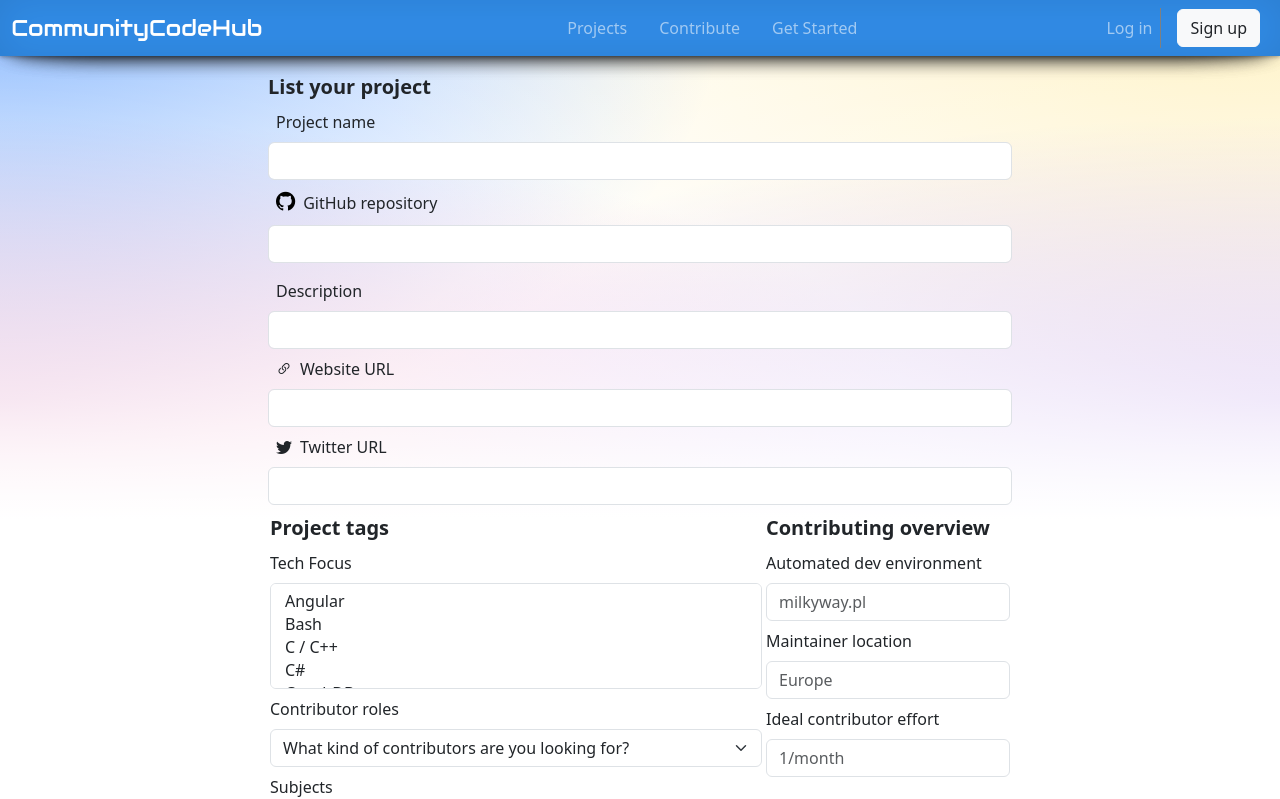
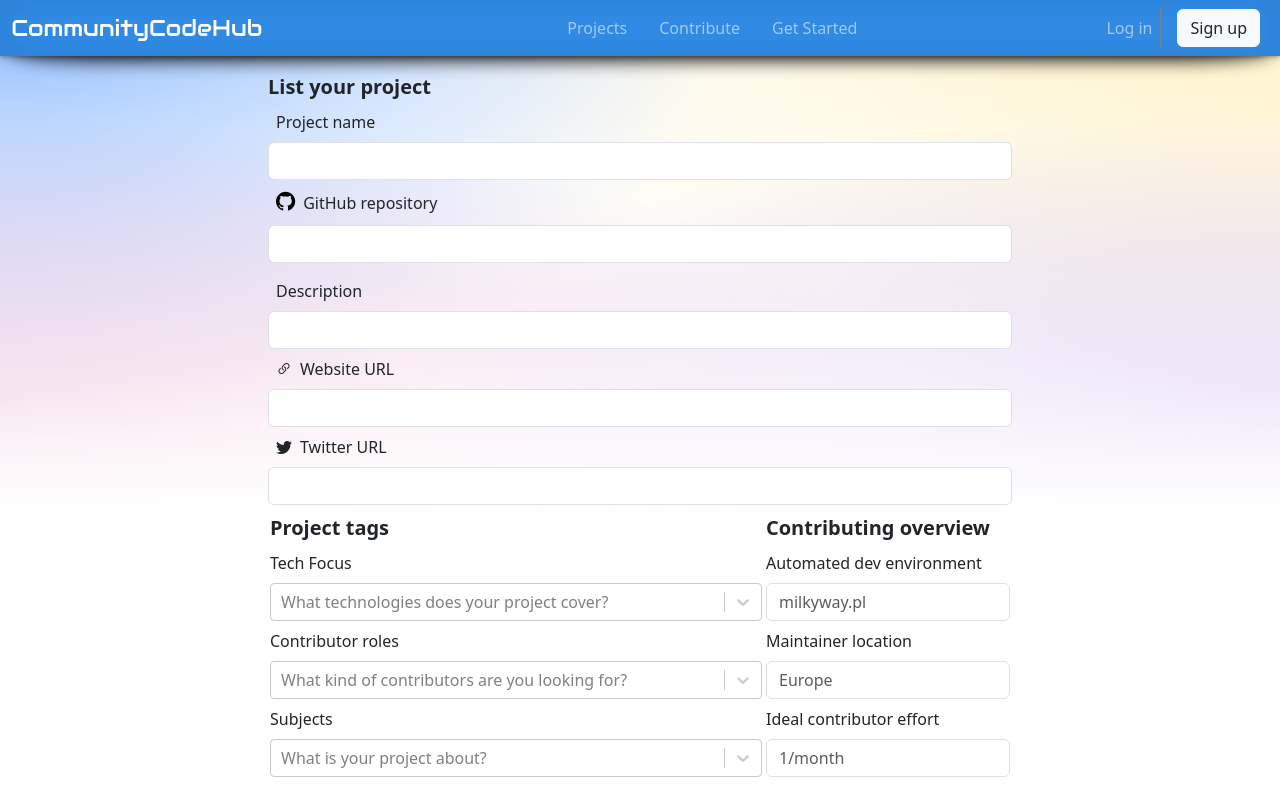
Before and after one commit to DeVinczi/NasaHacka1on-NET7, a React (Create React App) app in the folder NasaHacka1on/ClientApp/: page /add-project in a window 1280 px wide. Shown: the top 799 px of the page. Built offline with nearby package versions, Linux system fonts and the light colour scheme.

Commit message:
dorzuć multiselecty w formularzu add project zrobiono czesciowo walidacje

```diff
--- a/NasaHacka1on/ClientApp/package.json
+++ b/NasaHacka1on/ClientApp/package.json
@@ -12,6 +12,7 @@
     "react-dom": "^18.2.0",
     "react-router-dom": "^6.16.0",
     "react-scripts": "^5.0.1",
+    "react-select": "^5.7.7",
     "rimraf": "^5.0.0"
   },
   "devDependencies": {
--- a/NasaHacka1on/ClientApp/src/pages/add-project/AddProject.jsx
+++ b/NasaHacka1on/ClientApp/src/pages/add-project/AddProject.jsx
@@ -1,20 +1,31 @@
 import { useNavigate } from "react-router-dom";
 import useInput from "../../hooks/use-input";
-import { isEmail, isNotEmpty } from "../../utils/validators";
-import authService from "../../services/auth.service";
+import { isNotEmpty } from "../../utils/validators";
+import Select from "react-select";
+import { useState } from "react";
 
 const AddProject = () => {
   const navigate = useNavigate();
 
-  //email input
+  //project name input
   const {
-    value: email,
-    isValid: isEmailValid,
-    hasError: hasEmailError,
-    handleValueChange: handleEmailChange,
-    handleInputBlur: handleEmailBlur,
-    reset: resetEmailInput,
-  } = useInput(isEmail);
+    value: projectName,
+    isValid: isProjectNameValid,
+    hasError: hasProjectNameError,
+    handleValueChange: handleProjectNameChange,
+    handleInputBlur: handleProjectNameBlur,
+    reset: resetProjectNameInput,
+  } = useInput(isNotEmpty);
+
+  //description input
+  const {
+    value: description,
+    isValid: isDescriptionValid,
+    hasError: hasDescriptionError,
+    handleValueChange: handleDescriptionChange,
+    handleInputBlur: handleDescriptionBlur,
+    reset: resetDescriptionInput,
+  } = useInput(isNotEmpty);
 
   //password input
   const {
@@ -29,7 +40,7 @@ const AddProject = () => {
   //form validation
   let isFormValid = false;
 
-  if (isEmailValid && isPasswordValid) {
+  if (isProjectNameValid && isDescriptionValid && isPasswordValid) {
     isFormValid = true;
   }
 
@@ -39,22 +50,23 @@ const AddProject = () => {
     navigate("/sign-up");
   };
 
-  const handleLogin = (event) => {
+  const handleAddProject = (event) => {
     event.preventDefault();
     if (!isFormValid) {
       return;
     }
+    //project model to send to BE
+    const project = { projectName, password };
+    //action to create projecy
+    //.....
 
-    const user = { email, password };
-    const response = authService.login(user);
-    console.log("login comp onent: ", response);
-
-    resetEmailInput();
+    resetProjectNameInput();
+    resetDescriptionInput();
     resetPasswordInput();
     // navigate("/projects");
   };
 
-  const projectNameInputClasses = hasEmailError
+  const projectNameInputClasses = hasProjectNameError
     ? "form-control invalid"
     : "form-control";
 
@@ -62,52 +74,130 @@ const AddProject = () => {
     ? "form-control invalid"
     : "form-control";
 
-  const descriptionInputClasses = hasPasswordError
+  const descriptionInputClasses = hasDescriptionError
     ? "form-control invalid"
     : "form-control";
 
   const techOptions = [
-    "Angular",
-    "Bash",
-    "C / C++",
-    "C#",
-    "CouchDB",
-    "Dart",
-    "Gatsby",
-    "Go",
-    "GraphQL",
-    "Haskel",
-    "HTML / CSS",
-    "Java",
-    "JavaScript",
-    "JQuery",
-    "Lua",
-    "MarkDown",
-    "MongoDB",
-    "MySQL",
-    "NextJS",
-    "NodeJS",
-    "PHP",
-    "PostgreSQL",
-    "Python",
-    "React",
-    "Ruby",
-    "Rust",
-    "Shell",
-    "SQLite",
-    "Svelte",
-    "TypeScript",
-    "VueJS",
+    { value: "Angular", label: "Angular" },
+    { value: "Bash", label: "Bash" },
+    { value: "C / C++", label: "C / C++" },
+    { value: "C#", label: "C#" },
+    { value: "CouchDB", label: "CouchDB" },
+    { value: "Dart", label: "Dart" },
+    { value: "Gatsby", label: "Gatsby" },
+    { value: "Go", label: "Go" },
+    { value: "GraphQL", label: "GraphQL" },
+    { value: "Haskel", label: "Haskel" },
+    { value: "HTML / CSS", label: "HTML / CSS" },
+    { value: "Java", label: "Java" },
+    { value: "JavaScript", label: "JavaScript" },
+    { value: "JQuery", label: "JQuery" },
+    { value: "Lua", label: "Lua" },
+    { value: "MarkDown", label: "MarkDown" },
+    { value: "MongoDB", label: "MongoDB" },
+    { value: "MySQL", label: "MySQL" },
+    { value: "NextJS", label: "NextJS" },
+    { value: "NodeJS", label: "NodeJS" },
+    { value: "PHP", label: "PHP" },
+    { value: "PostgreSQL", label: "PostgreSQL" },
+    { value: "Python", label: "Python" },
+    { value: "React", label: "React" },
+    { value: "Ruby", label: "Ruby" },
+    { value: "Rust", label: "Rust" },
+    { value: "Shell", label: "Shell" },
+    { value: "SQLite", label: "SQLite" },
+    { value: "Svelte", label: "Svelte" },
+    { value: "TypeScript", label: "TypeScript" },
+    { value: "GraphQL", label: "GraphQL" },
   ];
 
-  const handleTechOptions = (event) => {
-    console.log(event.target.value);
+  const [chosenTechOptions, setChosenTechOptions] = useState(null);
+
+  const handleTechOptions = (selectedOptions) => {
+    setChosenTechOptions(selectedOptions.map((option) => option.value));
+  };
+
+  const contributorOptions = [
+    { value: "Backend Developers", label: "Backend Developers" },
+    { value: "Code Reviewers", label: "Code Reviewers" },
+    { value: "Designers", label: "Designers" },
+    { value: "Developers", label: "Developers" },
+    { value: "DevOps", label: "DevOps" },
+    { value: "Frontend Developers", label: "Frontend Developers" },
+    { value: "Issue Triage", label: "Issue Triage" },
+    { value: "Maintainers", label: "Maintainers" },
+    { value: "Mentors", label: "Mentors" },
+    { value: "Project Owners", label: "Project Owners" },
+    { value: "Researchers", label: "Researchers" },
+    { value: "Technical Writers", label: "Technical Writers" },
+    { value: "Testers", label: "Testers" },
+    { value: "UX", label: "UX" },
+  ];
+
+  const [chosenContributorOptions, setChosenContributorOptions] =
+    useState(null);
+
+  const handleContributorOptions = (selectedOptions) => {
+    setChosenContributorOptions(selectedOptions.map((option) => option.value));
+  };
+
+  const subjectsOptions = [
+    { value: "Accessibility", label: "Accessibility" },
+    { value: "Android", label: "Android" },
+    { value: "Automation", label: "Automation" },
+    { value: "Browser Extension", label: "Browser Extension" },
+    { value: "CLI", label: "CLI" },
+    { value: "Code Framework", label: "Code Framework" },
+    { value: "Cryptography", label: "Cryptography" },
+    { value: "Data Visualization", label: "Data Visualization" },
+    { value: "DevOps", label: "DevOps" },
+    { value: "E-Commerce", label: "E-Commerce" },
+    { value: "Education", label: "Education" },
+    { value: "Embedded Systems", label: "Embedded Systems" },
+    { value: "Environment", label: "Environment" },
+    { value: "Finance", label: "Finance" },
+    { value: "First Timer Friendly", label: "First Timer Friendly" },
+    { value: "Gaming", label: "Gaming" },
+    { value: "Git", label: "Git" },
+    { value: "Health", label: "Health" },
+    { value: "Infosec", label: "Infosec" },
+    { value: "iOS", label: "iOS" },
+    { value: "Machine learning", label: "Machine learning" },
+    { value: "Media", label: "Media" },
+    { value: "Productivity", label: "Productivity" },
+    { value: "Raspberry Pi", label: "Raspberry Pi" },
+    { value: "Scraping", label: "Scraping" },
+    { value: "Social", label: "Social" },
+    { value: "Social Activism", label: "Social Activism" },
+    { value: "Starter Template", label: "Starter Template" },
+    { value: "Tools", label: "Tools" },
+    { value: "Web Application", label: "Web Application" },
+  ];
+
+  const [chosenSubjectOptions, setChosenSubjectOptions] = useState(null);
+
+  const handleSubjectOptions = (selectedOptions) => {
+    console.log(selectedOptions);
+    setChosenSubjectOptions(selectedOptions.map((option) => option.value));
+  };
+
+  const [overviewText, setOverviewText] = useState("");
+
+  const handleOverviewChange = (event) => {
+    setOverviewText(event.target.value);
+  };
+
+  const [contributingText, setContributingText] = useState("");
+
+  const handleContributingChange = (event) => {
+    setContributingText(event.target.value);
   };
 
   return (
     <form
       className="container-sm mx-auto my-3 d-flex flex-column justify-content-center align-items-center"
-      onSubmit={handleLogin}
+      onSubmit={handleAddProject}
     >
       <p className="mb-2 fs-5 col-12 col-md-10 col-lg-8 fw-bold">
         List your project
@@ -120,11 +210,11 @@ const AddProject = () => {
           type="text"
           className={projectNameInputClasses}
           id="projectName"
-          value={email}
-          onChange={handleEmailChange}
-          onBlur={handleEmailBlur}
+          value={projectName}
+          onChange={handleProjectNameChange}
+          onBlur={handleProjectNameBlur}
         />
-        {hasEmailError && (
+        {hasProjectNameError && (
           <p className="text-danger mt-1">Please enter project name.</p>
         )}
       </div>
@@ -158,14 +248,15 @@ const AddProject = () => {
           type="text"
           className={descriptionInputClasses}
           id="description"
-          value={password}
-          onChange={handlePasswordChange}
-          onBlur={handlePasswordBlur}
+          value={description}
+          onChange={handleDescriptionChange}
+          onBlur={handleDescriptionBlur}
         />
-        {hasPasswordError && (
-          <p className="text-danger mt-1">Please provide a valid password.</p>
+        {hasDescriptionError && (
+          <p className="text-danger mt-1">Please provide a description.</p>
         )}
       </div>
+
       <div className="mb-2 col-12 col-md-10 col-lg-8">
         <label htmlFor="description" className="form-label">
           <i className="bi bi-link-45deg ps-2 me-2"></i>Website URL
@@ -206,42 +297,42 @@ const AddProject = () => {
             <label htmlFor="techFocusSelect" className="form-label">
               Tech Focus
             </label>
-            <select
-              className="form-select"
+            <Select
               id="techFocusSelect"
-              multiple="multiple"
+              options={techOptions}
+              isMulti
+              placeholder="What technologies does your project cover?"
+              hideSelectedOptions
               onChange={handleTechOptions}
-            >
-              {/* <option value={"none"}>
-                What technologies does your project cover?
-              </option> */}
-              {techOptions.map((option, index) => {
-                return (
-                  <option key={index} value={option}>
-                    {option}
-                  </option>
-                );
-              })}
-              <option value>What technologies does your project cover?</option>
-            </select>
+            />
           </div>
+
           <div className="mb-2">
-            <label htmlFor="contributorRoleSelect" className="form-label">
+            <label htmlFor="contributorSelect" className="form-label">
               Contributor roles
             </label>
-            <select className="form-select" id="contributorRoleSelect">
-              <option selected>
-                What kind of contributors are you looking for?
-              </option>
-            </select>
+            <Select
+              id="contributorSelect"
+              options={contributorOptions}
+              isMulti
+              placeholder="What kind of contributors are you looking for?"
+              hideSelectedOptions
+              onChange={handleContributorOptions}
+            />
           </div>
+
           <div className="mb-2">
             <label htmlFor="subjectSelect" className="form-label">
               Subjects
             </label>
-            <select className="form-select" id="subjectSelect">
-              <option>What is your project about?</option>
-            </select>
+            <Select
+              id="subjectSelect"
+              options={subjectsOptions}
+              isMulti
+              placeholder="What is your project about?"
+              hideSelectedOptions
+              onChange={handleSubjectOptions}
+            />
           </div>
         </div>
 
@@ -320,6 +411,7 @@ const AddProject = () => {
           id="overviewTextArea"
           placeholder="What is your project about? What does it do?"
           rows="3"
+          onChange={handleOverviewChange}
         ></textarea>
       </div>
 
@@ -332,6 +424,7 @@ const AddProject = () => {
           id="contributingTextArea"
           placeholder="How can potencial contributors onboard effeciently?"
           rows="3"
+          onChange={handleContributingChange}
         ></textarea>
       </div>
 
```
Also changed, not shown: NasaHacka1on/ClientApp/src/pages/auth/AuthWrapper.jsx (+15 -7 lines), NasaHacka1on/ClientApp/src/services/auth.service.js (+4 -5 lines), 1 other file (tests, documents, lock files or other folders).
